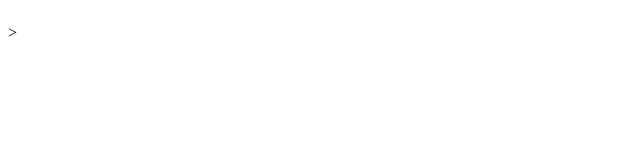
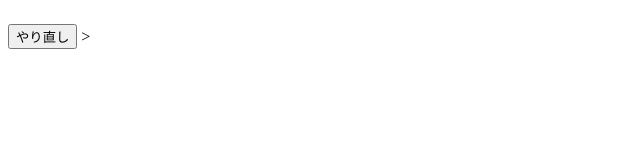
Before and after one commit to Moto-kawakatsu/osero, a plain HTML site: page index.html in a window 1280 px wide. Shown: the whole page, without its empty margins (0-640 px from the left). Drawn offline with Linux system fonts and the light colour scheme.

Commit message:
やり直しボタン

```diff
--- a/index.html
+++ b/index.html
@@ -11,7 +11,7 @@
 
 <table id="field"></table>
 <p id="view_turn"></p>
-
+<button type="button" id="ban_init" onclick="ban_init()">やり直し</button>
 <script>
 
 </script>
```
